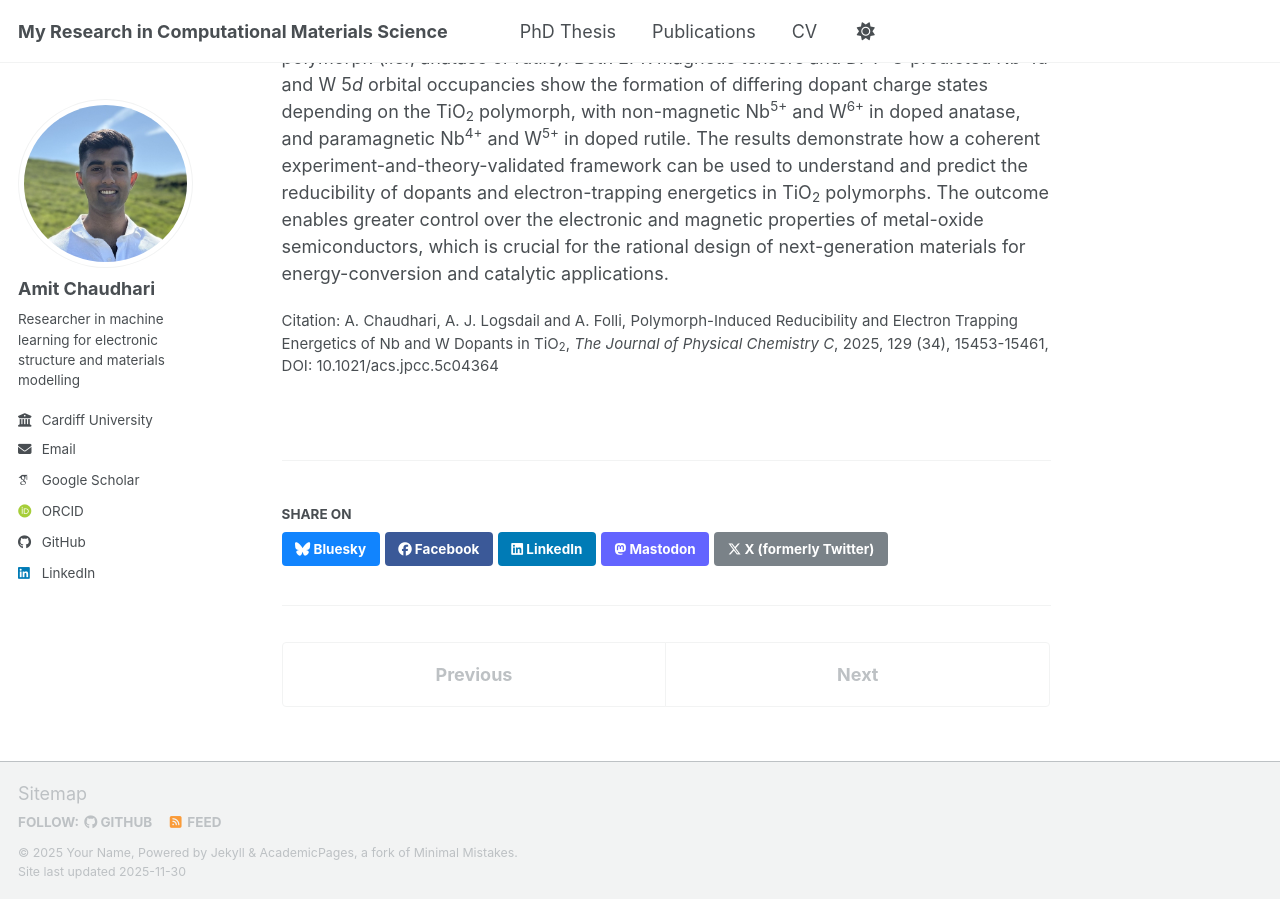
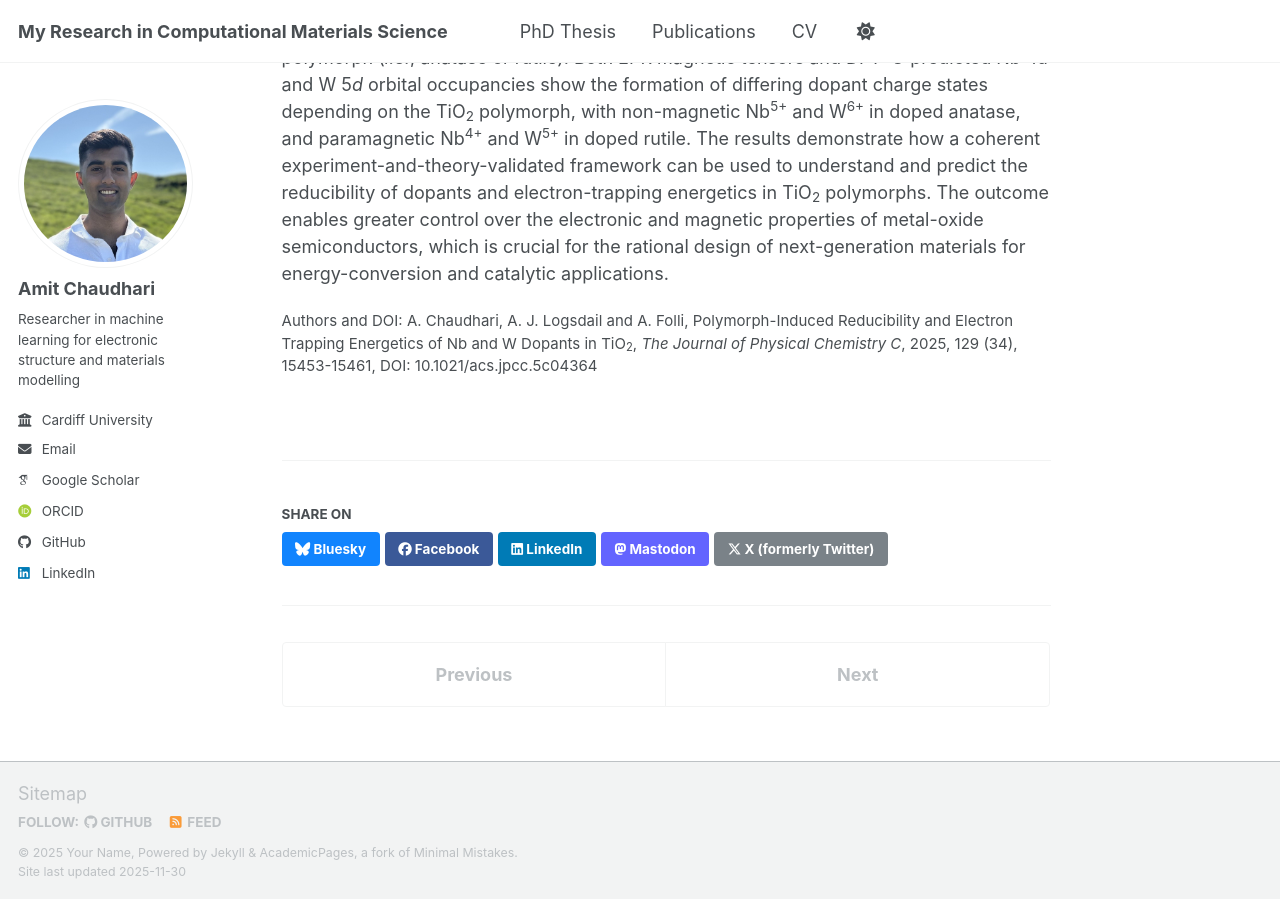
Before and after one commit to amitmc1/amitmc1.github.io, a Jekyll site: the page built from _publications/2015-10-01-paper-title-number-3.md, in a window 1280 px wide and 900 px high, scrolled down 714 px. Built offline with Jekyll 4.4.1, drawn with Linux system fonts in a browser that asks for light colours; some web fonts are replaced; a script bundle is joined from its source files by our own code; library files that are not in the unit come from our copies.

Commit message:
Update single.html

```diff
--- a/_layouts/single.html
+++ b/_layouts/single.html
@@ -66,7 +66,7 @@ layout: default
         {% elsif page.citation and page.bibtexurl %}
           <p style="font-size: smaller">Recommended citation: {{ page.citation }}<br /><a href="{{ page.bibtexurl }}">Download Bibtex</a></p>
         {% elsif page.citation %}
-          <p style="font-size: smaller">Citation: {{ page.citation }}</p>
+          <p style="font-size: smaller">Authors and DOI: {{ page.citation }}</p>
         {% elsif page.slidesurl %}
           <p style="font-size: smaller"><a href="{{ page.slidesurl }}">Download Slides</a></p>
         {% elsif page.bibtexurl %}
```
